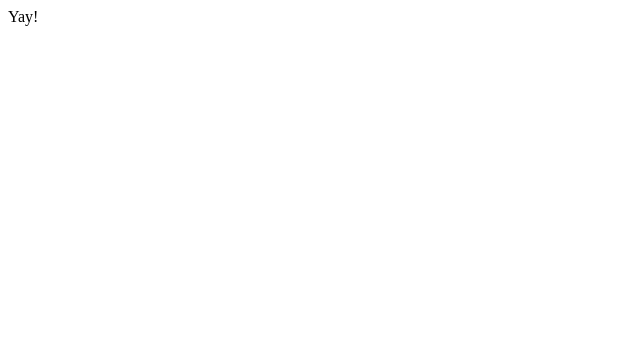
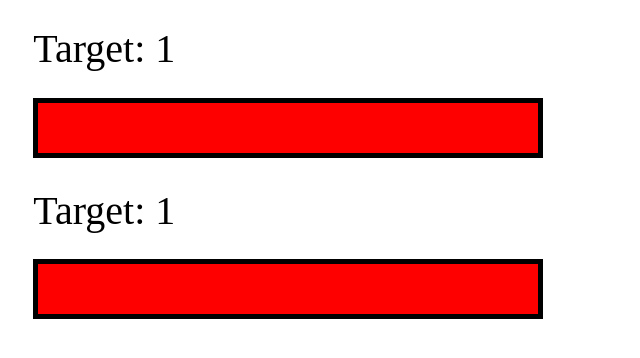
Before and after one commit to dvxwang/voiceGame, a website: page voiceGame/index.html in a window 1280 px wide. Shown: the whole page, without its empty margins (0-640 px from the left). Drawn offline with Linux system fonts and the light colour scheme.

Commit message:
(DW)Commit 3

```diff
--- a/voiceGame/index.html
+++ b/voiceGame/index.html
@@ -3,9 +3,29 @@
   <head>
   </head>
   <body>
-  	<div>Yay!</div>
-  	<canvas id="meter"></canvas>
+  	<div id='target1' class='target'>Yay!</div>
+  	<canvas id="meter1" class="meter"></canvas>
+  	<div id='target2' class='target'>Yay!</div>
+  	<canvas id="meter1" class="meter"></canvas>
   	<script src="volume-meter.js"></script>
   	<script src="voiceGame.js"></script>
+  	<style>
+  		.meter {
+  			border: thick black solid;
+  			height: 50px;
+  			width: 500px;
+  			margin-left: 2%;
+  		}
+  		.target {
+  			font-size: 40px;
+  			margin: 2% 0 2% 2%;
+  		}
+  		#meter1{
+  			background-color: red;
+  		}
+  		#meter2{
+  			background-color: blue;
+  		}
+  	</style>
   </body>
 </html>
--- a/voiceGame/public/voiceGame.js
+++ b/voiceGame/public/voiceGame.js
@@ -2,7 +2,6 @@
 window.AudioContext = window.AudioContext || window.webkitAudioContext;
 
 var WIDTH=50;
-var HEIGHT=50;
 var rafID = null;
 
 var davidVoice = new AudioContext();
@@ -31,27 +30,36 @@ try {
     alert('getUserMedia threw exception :' + e);
 }
 
+var target;
+setTarget();
+
+function setTarget() {
+    target = Math.floor(Math.random()*3);
+    document.getElementsByClassName("target")[0].innerHTML = ('Target: '+target);
+    document.getElementsByClassName("target")[1].innerHTML = ('Target: '+target);
+};
 
 function didntGetStream() {
     alert('Stream generation failed.');
 }
 
 var mediaStreamSource = null;
-var canvasContext = document.getElementById( "meter" ).getContext("2d");
+var canvasContext = document.getElementById("meter1").getContext("2d");
 
 function gotStream(stream) {
     mediaStreamSource = davidVoice.createMediaStreamSource(stream);
     var meter = createAudioMeter(davidVoice);
     mediaStreamSource.connect(meter);
-    window.setInterval(function(){drawLoop(meter);}, 250);
+    window.setInterval(function(){drawLoop(meter);}, 100);
 }
 
 function drawLoop( item ) {
     canvasContext.fillStyle = "green";
-    console.log("Reached drawLoop: ", item.volume);
-    if (item.volume>0.01) {
-        console.log("%%%: ",item.volume);
-        canvasContext.fillRect(0, 0, WIDTH, HEIGHT);
+    var temp = item.volume*50;
+    console.log("Reached drawLoop: ", temp,target);
+    if (temp>target && temp<target+1) {
+        canvasContext.fillRect(0, 0, WIDTH, 150);
         WIDTH+=50;
+        setTarget();
     }
 }
```
